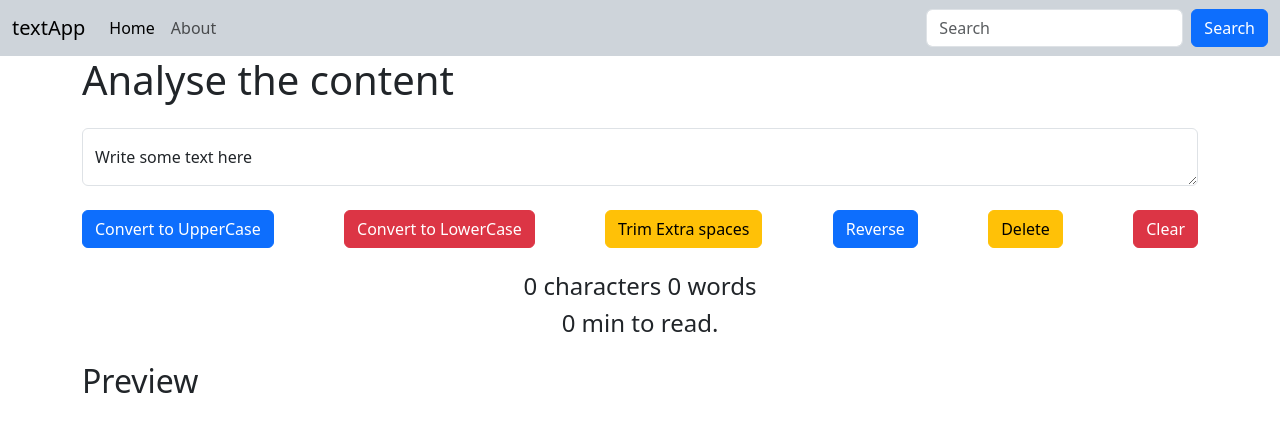
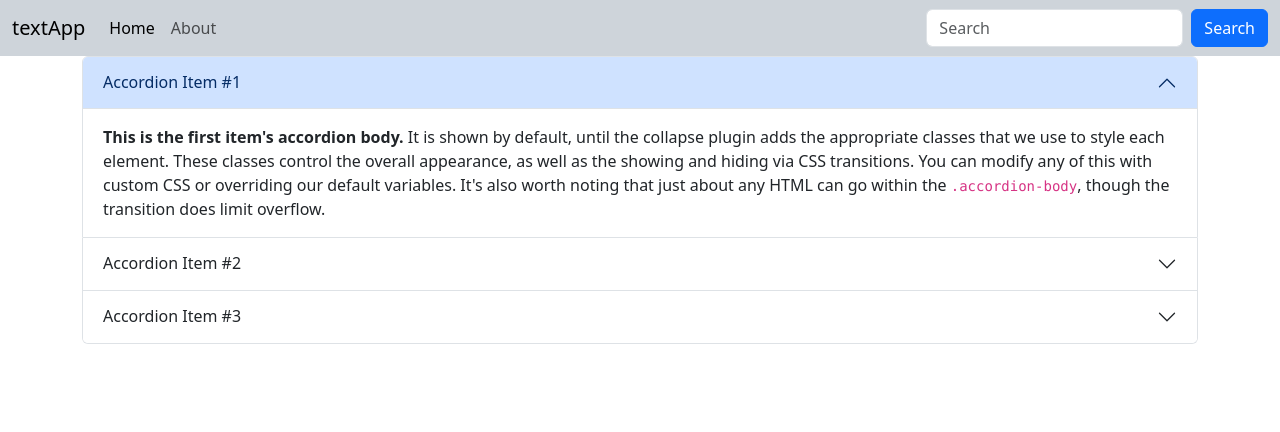
Before and after one commit to GURU-SAI-PRADEEP-Y/textApp, a React (Vite) app: page /about in a window 1280 px wide. Shown: the top 432 px of the page. Built offline with nearby package versions, Linux system fonts and the light colour scheme.

Commit message:
I have learned about react router dom

```diff
--- a/package.json
+++ b/package.json
@@ -11,7 +11,8 @@
   },
   "dependencies": {
     "react": "^19.0.0",
-    "react-dom": "^19.0.0"
+    "react-dom": "^19.0.0",
+    "react-router-dom": "^7.4.0"
   },
   "devDependencies": {
     "@eslint/js": "^9.21.0",
--- a/src/App.jsx
+++ b/src/App.jsx
@@ -1,14 +1,22 @@
 import './App.css'
 import Navbar from './components/Navbar'
 import TextForm from './components/TextForm'
-
+import About from '../src/components/About'
+import { BrowserRouter as Router, Routes, Route } from 'react-router-dom';
 
 function App() {
 
   return (
     <>
-      <Navbar title="textApp" />
-      <TextForm placeholder="Write some text here" />
+      <Router>
+        <div>
+          <Navbar title="textApp" />
+          <Routes>
+            <Route path="/" element={<TextForm placeholder="Write some text here" />} />
+            <Route path="/about" element={<About />} />
+          </Routes>
+        </div>
+      </Router>
     </>
   )
 }
--- /dev/null
+++ b/src/components/About.jsx
@@ -0,0 +1,46 @@
+import React from 'react'
+
+export default function About() {
+    return (
+        <><div className="container">
+            <div className="accordion" id="accordionExample">
+                <div className="accordion-item">
+                    <h2 className="accordion-header">
+                        <button className="accordion-button" type="button" data-bs-toggle="collapse" data-bs-target="#collapseOne" aria-expanded="true" aria-controls="collapseOne">
+                            Accordion Item #1
+                        </button>
+                    </h2>
+                    <div id="collapseOne" className="accordion-collapse collapse show" data-bs-parent="#accordionExample">
+                        <div className="accordion-body">
+                            <strong>This is the first item's accordion body.</strong> It is shown by default, until the collapse plugin adds the appropriate classes that we use to style each element. These classes control the overall appearance, as well as the showing and hiding via CSS transitions. You can modify any of this with custom CSS or overriding our default variables. It's also worth noting that just about any HTML can go within the <code>.accordion-body</code>, though the transition does limit overflow.
+                        </div>
+                    </div>
+                </div>
+                <div className="accordion-item">
+                    <h2 className="accordion-header">
+                        <button className="accordion-button collapsed" type="button" data-bs-toggle="collapse" data-bs-target="#collapseTwo" aria-expanded="false" aria-controls="collapseTwo">
+                            Accordion Item #2
+                        </button>
+                    </h2>
+                    <div id="collapseTwo" className="accordion-collapse collapse" data-bs-parent="#accordionExample">
+                        <div className="accordion-body">
+                            <strong>This is the second item's accordion body.</strong> It is hidden by default, until the collapse plugin adds the appropriate classes that we use to style each element. These classes control the overall appearance, as well as the showing and hiding via CSS transitions. You can modify any of this with custom CSS or overriding our default variables. It's also worth noting that just about any HTML can go within the <code>.accordion-body</code>, though the transition does limit overflow.
+                        </div>
+                    </div>
+                </div>
+                <div className="accordion-item">
+                    <h2 className="accordion-header">
+                        <button className="accordion-button collapsed" type="button" data-bs-toggle="collapse" data-bs-target="#collapseThree" aria-expanded="false" aria-controls="collapseThree">
+                            Accordion Item #3
+                        </button>
+                    </h2>
+                    <div id="collapseThree" className="accordion-collapse collapse" data-bs-parent="#accordionExample">
+                        <div className="accordion-body">
+                            <strong>This is the third item's accordion body.</strong> It is hidden by default, until the collapse plugin adds the appropriate classes that we use to style each element. These classes control the overall appearance, as well as the showing and hiding via CSS transitions. You can modify any of this with custom CSS or overriding our default variables. It's also worth noting that just about any HTML can go within the <code>.accordion-body</code>, though the transition does limit overflow.
+                        </div>
+                    </div>
+                </div>
+            </div>        </div>
+        </>
+    )
+}
--- a/src/components/Navbar.jsx
+++ b/src/components/Navbar.jsx
@@ -1,21 +1,22 @@
 import React from 'react'
+import { Link } from 'react-router-dom'
 
 function Navbar(props) {
     return (
         <>
             <nav className="navbar navbar-expand-lg bg-dark-subtle">
                 <div className="container-fluid">
-                    <a className="navbar-brand" href="/">{props.title}</a>
+                    <Link className="navbar-brand" to="/">{props.title}</Link>
                     <button className="navbar-toggler" type="button" data-bs-toggle="collapse" data-bs-target="#navbarSupportedContent" aria-controls="navbarSupportedContent" aria-expanded="false" aria-label="Toggle navigation">
                         <span className="navbar-toggler-icon"></span>
                     </button>
                     <div className="collapse navbar-collapse" id="navbarSupportedContent">
                         <ul className="navbar-nav me-auto mb-2 mb-lg-0">
                             <li className="nav-item">
-                                <a className="nav-link active" aria-current="page" href="/">Home</a>
+                                <Link className="nav-link active" aria-current="page" to="/">Home</Link>
                             </li>
                             <li className="nav-item">
-                                <a className="nav-link" href="/">About</a>
+                                <Link className="nav-link" to="/about">About</Link>
                             </li>
                         </ul>
                         <form className="d-flex" role="search">
```
Also changed, not shown: 1 other file (tests, documents, lock files or other folders).
